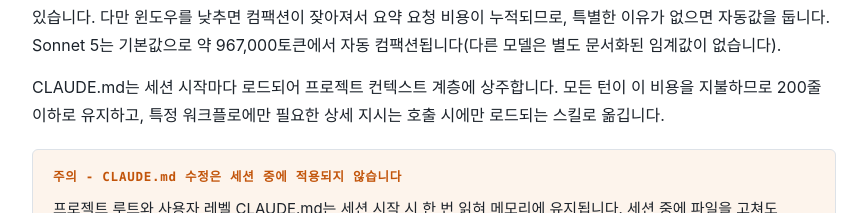
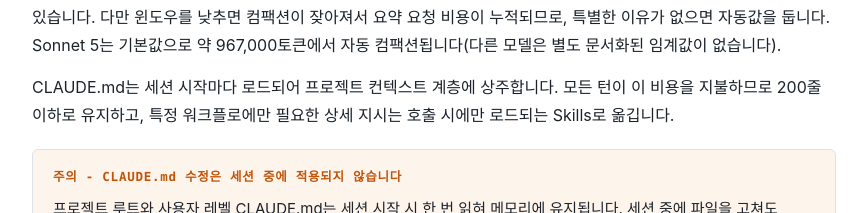
Before and after one commit to whchoi98/whchoi98.github.io, a Jekyll site: the page docs/techblog/aiml/claude-code-token-optimization-guide.html, which Jekyll copies as it is, in a window 1280 px wide and 900 px high, scrolled down 4435 px. Shown: the part 687-900 px from the top of the window, without its empty margins (206-1073 px from the left). Built offline with Jekyll 4.4.1, drawn with Linux system fonts in a browser that asks for light colours; some web fonts are replaced; some of the changed text lies outside the part shown.

Commit message:
docs: token-guide 표기 - 스킬을 Skills로, 맥락(Context) 병기

```diff
--- a/docs/techblog/aiml/claude-code-token-optimization-guide.html
+++ b/docs/techblog/aiml/claude-code-token-optimization-guide.html
@@ -677,7 +677,7 @@
     <li><span class="no">03</span><a href="#s3">컨텍스트 정리: /clear, /compact, /rewind</a></li>
     <li><span class="no">04</span><a href="#s4">모델 선택과 사고 깊이</a></li>
     <li><span class="no">05</span><a href="#s5">도구 오버헤드: MCP와 CLI</a></li>
-    <li><span class="no">06</span><a href="#s6">구조적 절약: 서브에이전트, Hook, 스킬</a></li>
+    <li><span class="no">06</span><a href="#s6">구조적 절약: 서브에이전트, Hook, Skills</a></li>
     <li><span class="no">07</span><a href="#s7">캐시 경제학</a></li>
     <li><span class="no">08</span><a href="#s8">조직 비용 관리: 구독, Console, Bedrock</a></li>
     <li><span class="no">09</span><a href="#s9">상황별 요약과 결론</a></li>
@@ -775,7 +775,7 @@
   <p>
     최적화는 측정에서 시작합니다. <span class="mono">/usage</span>는 API 과금 사용자에게는
     현재 세션의 토큰 통계와 추정 비용을 담은 Session 블록을, 구독자에게는 플랜 사용량 바와 함께
-    최근 사용량의 어트리뷰션을 보여줍니다. 스킬, 서브에이전트, 플러그인, 개별 MCP 서버가
+    최근 사용량의 어트리뷰션을 보여줍니다. Skills, 서브에이전트, 플러그인, 개별 MCP 서버가
     각각 전체의 몇 %를 차지하는지, 그리고 긴 컨텍스트나 캐시 미스처럼 최근 사용량의
     <strong>10% 이상</strong>을 차지하는 행동 플래그가 여기에 표시됩니다.
   </p>
@@ -929,7 +929,7 @@
   <p>
     CLAUDE.md는 세션 시작마다 로드되어 프로젝트 컨텍스트 계층에 상주합니다. 모든 턴이 이 비용을
     지불하므로 200줄 이하로 유지하고, 특정 워크플로에만 필요한 상세 지시는 호출 시에만 로드되는
-    스킬로 옮깁니다.
+    Skills로 옮깁니다.
   </p>
 
   <div class="callout warn">
@@ -1023,7 +1023,7 @@
 
 <!-- ===================== 06 ===================== -->
 <section class="sec" id="s6">
-  <h2><span class="no">06</span>구조적 절약: 서브에이전트, Hook, 스킬</h2>
+  <h2><span class="no">06</span>구조적 절약: 서브에이전트, Hook, Skills</h2>
   <p>
     장황한 출력은 서브에이전트로 격리합니다. 테스트 실행, 로그 처리, 문서 fetch를 위임하면
     장황한 출력은 서브에이전트의 컨텍스트에 남고 <strong>요약만</strong> 본 대화로 돌아옵니다.
@@ -1058,10 +1058,10 @@
   </p>
 
   <p>
-    CLAUDE.md에 쌓인 워크플로 지시는 스킬로 옮깁니다. 스킬은 호출될 때만 로드되므로 기본
+    CLAUDE.md에 쌓인 워크플로 지시는 Skills로 옮깁니다. Skills은 호출될 때만 로드되므로 기본
     컨텍스트가 가벼워집니다. 프로젝트 아키텍처, 핵심 디렉토리, 네이밍 규칙을 담은
-    codebase-overview 스킬을 만들어 두면, Claude가 구조를 파악하려고 파일 여러 개를 읽는 대신
-    스킬 호출 한 번으로 같은 맥락을 얻습니다.
+    codebase-overview Skills을 만들어 두면, Claude가 구조를 파악하려고 파일 여러 개를 읽는 대신
+    Skills 호출 한 번으로 같은 맥락(Context)을 얻습니다.
   </p>
 
   <p>
@@ -1166,7 +1166,7 @@
     <li>저장소 파일 편집. 변경 알림이 대화 뒤에 붙고, 필요하면 Claude가 다시 읽습니다.</li>
     <li>CLAUDE.md와 출력 스타일 수정. 캐시는 유지되지만 변경도 적용되지 않습니다.</li>
     <li>permission mode 전환. 단 <span class="mono">opusplan</span>의 plan mode 토글은 모델 전환이라 예외입니다.</li>
-    <li>스킬과 커맨드 호출. 지시가 메시지로 덧붙습니다.</li>
+    <li>Skills과 커맨드 호출. 지시가 메시지로 덧붙습니다.</li>
     <li><span class="mono">/recap</span>과 <span class="mono">/rewind</span>, 그리고 서브에이전트 생성.</li>
   </ul>
 
@@ -1398,7 +1398,7 @@
   <p>
     2순위는 컨텍스트 정리 습관입니다. 작업 전환마다 <span class="mono">/clear</span>, CLAUDE.md 200줄 유지만으로
     가장 큰 낭비 경로가 닫힙니다. 3순위는 모델과 effort를 작업에 맞추는 것, 4순위는 세션 중
-    구성 변경을 멈춰 캐시를 지키는 것입니다. 서브에이전트, Hook, 스킬로 구조를 바꾸는 5순위는
+    구성 변경을 멈춰 캐시를 지키는 것입니다. 서브에이전트, Hook, Skills로 구조를 바꾸는 5순위는
     앞의 습관이 잡힌 뒤에 하는 고정 투자이고, 1~4순위 없이 먼저 하면 효과가 측정되지 않습니다.
   </p>
 
```
